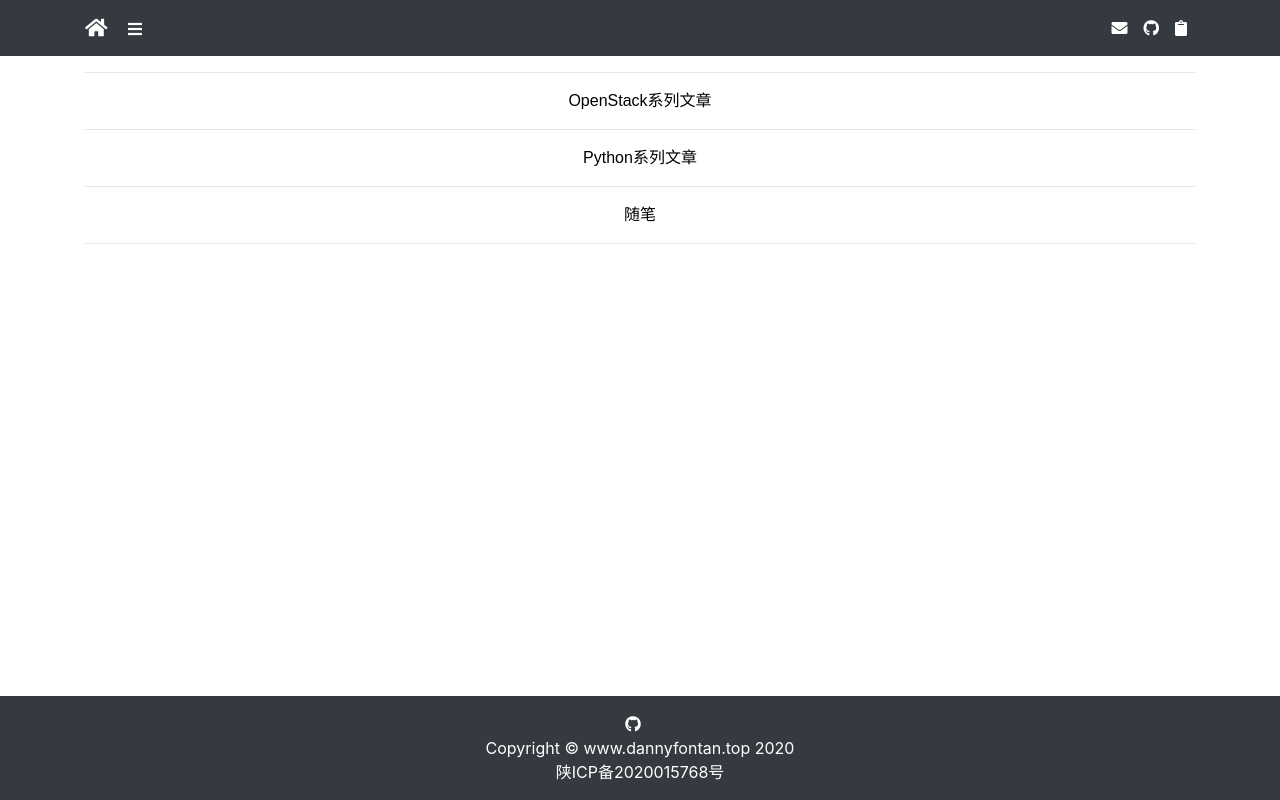
After one commit to Dannyfontan/myblog, a Django app: page /article/article_columnlist/ in a window 1280 px wide. The commit adds this page. Run offline with Django 3.2, Linux system fonts and the light colour scheme; some libraries are stand-ins or nearby versions.

Commit message:
add column

```diff
--- a/article/models.py
+++ b/article/models.py
@@ -28,6 +28,7 @@ class Article(models.Model):
     body = MDTextField()
     created = models.DateTimeField(default=timezone.now)
     updated = models.DateTimeField(auto_now=True)
+
     class Meta:
         ordering = ('-updated',)
 
--- a/article/urls.py
+++ b/article/urls.py
@@ -5,4 +5,5 @@ app_name = 'article'
 urlpatterns = [
     path('article_list/', views.article_list, name='article_list'),
     path('article_detail/<int:id>/', views.article_detail, name='article_detail'),
+    path('article_columnlist/', views.article_columnlist, name='article_columnlist'),
 ]
--- a/article/views.py
+++ b/article/views.py
@@ -47,3 +47,16 @@ def article_detail(request, id):
     article.body = md.convert(article.body)
     context = {'article': article, 'toc': md.toc}
     return render(request, 'article/detail.html', context)
+
+def article_columnlist(request):
+    column_name = request.GET.get('column')
+
+    if column_name:
+        column_list = Article.objects.filter(title=column_name)
+
+    else:
+        column_name = ""
+        column_list = ""
+
+    context = {'column_list' : column_list}
+    return render(request, 'article/columnlist.html', context)
--- /dev/null
+++ b/templates/article/columnlist.html
@@ -0,0 +1,38 @@
+<!-- extends表明此页面继承自 base.html 文件 -->
+{% extends "base.html" %}
+{% load staticfiles %}
+
+<!-- 写入 base.html 中定义的 title -->
+{% block title %}
+wadawd
+{% endblock title %}
+
+<!-- 写入 base.html 中定义的 content -->
+{% block content %}
+
+<!-- 文章详情 -->
+<div class="container">
+    {% if column_list %}
+        <p>dwad</p>
+
+    {% else %}
+        <hr class style="border-top": 30px dashed #f2f2f2;>
+        <div class="row justify-content-center">
+            <a style="font-family: sans-serif; color: black" href="/article/article_list/?search=openstack" >OpenStack系列文章</a>
+        </div>
+        <hr class style="border-top": 2px dashed #f2f2f2;>
+
+        <div class="row justify-content-center">
+            <a style="font-family: sans-serif; color: black" href="/article/article_list/?search=Python" >Python系列文章</a>
+        </div>
+        <hr class style="border-top": 2px dashed #f2f2f2;>
+
+        <div class="row justify-content-center">
+            <a style="font-family: sans-serif; color: black" href="/article/article_list/?search=随笔" >随笔</a>
+        </div>
+        <hr class style="border-top": 2px dashed #f2f2f2;>
+    {% endif %}
+
+</div>
+
+{% endblock content %}
--- a/templates/article/list.html
+++ b/templates/article/list.html
@@ -21,7 +21,7 @@
                     placeholder="输入关键词"
                     required
                 >
-                <button type="submit"class="form-control mb-2 mr-sm-2">搜索</button>
+                <button type="submit"class="form-control mb-2 mr-sm-2"><i class="fas fa-search"></i></button>
             </form>
         </div>
     </div>
--- a/templates/base.html
+++ b/templates/base.html
@@ -13,6 +13,10 @@
     <link rel="stylesheet" href="{% static 'bootstrap/css/bootstrap.min.css' %}">
     <!-- 引入markdown的css文件 -->
     <link rel="stylesheet" href="{% static 'md_css/emacs.css' %}">
+    <link
+      rel="stylesheet"
+      href="https://cdn.jsdelivr.net/npm/@fortawesome/fontawesome-free@5.14.0/css/all.min.css"
+    >
 </head>
 
 <body>
@@ -27,8 +31,6 @@
     <!-- bootstrap.js 依赖 jquery.js 和popper.js，因此在这里引入 -->
     <script src="{% static 'jquery/jquery.js' %}"></script>
 
-    <script src="{% static 'layer/layer.js' %}"></script>
-
     <!-- popper.js 采用 cdn 远程引入-->
     <script src="https://cdn.jsdelivr.net/npm/popper.js@1.16.1-lts/dist/umd/popper.min.js"></script>
     <!-- 引入bootstrap的js文件 -->
--- a/templates/footer.html
+++ b/templates/footer.html
@@ -4,6 +4,11 @@
     <br><br><br>
 </div>
 <footer class="py-3 bg-dark fixed-bottom">
+    <div class="row col justify-content-center">
+        <a class="mr-3 margin-bottom-zero">
+            <a style="color:white" href="https://github.com/Dannyfontan/"><i class="fab fa-github"></i></a>
+        </a>
+    </div>
     <div class="container">
         <p class="m-0 text-center text-white">Copyright &copy; www.dannyfontan.top 2020</p>
         <p class="m-0 text-center text-white">
--- a/templates/header.html
+++ b/templates/header.html
@@ -1,20 +1,18 @@
 <!-- 定义导航栏 -->
 <nav class="navbar navbar-expand-lg navbar-dark bg-dark">
   <div class="container">
-
     <!-- 导航栏商标 -->
-    <a class="navbar-brand" href="/article/article_list/">我的博客</a>
+    <div>
+      <a class="navbar-brand" style="color:white" href="/article/article_list/"><i class="fas fa-home"></i></a>
+      <a class="navbar-column" style="color:white" href="/article/article_columnlist/"><i class="fas fa-bars"></i></a>
+    </div>
 
     <!-- 导航入口 -->
     <div>
       <ul class="navbar-nav">
-          <li class="nav-item">
-            <a class="nav-link" href="{% url 'article:article_list' %}">返回文章列表</a>
-          </li>
-
-          <li class="nav-item toadmin">
-            <a class="nav-link toadmin" href="/admin/">管理页面</a>
-          </li>
+            <a class="nav-link togithub"style="color:white" href="mailto:danny141024@foxmail.com"><i class="fas fa-envelope"></i></a>
+            <a class="nav-link togithub"style="color:white" href="https://github.com/Dannyfontan/"><i class="fab fa-github"></i></a>
+            <a class="nav-link toadmin" style="color:white" href="/admin/"><i class="fas fa-clipboard"></i></a>
 
       </ul>
     </div>
```
